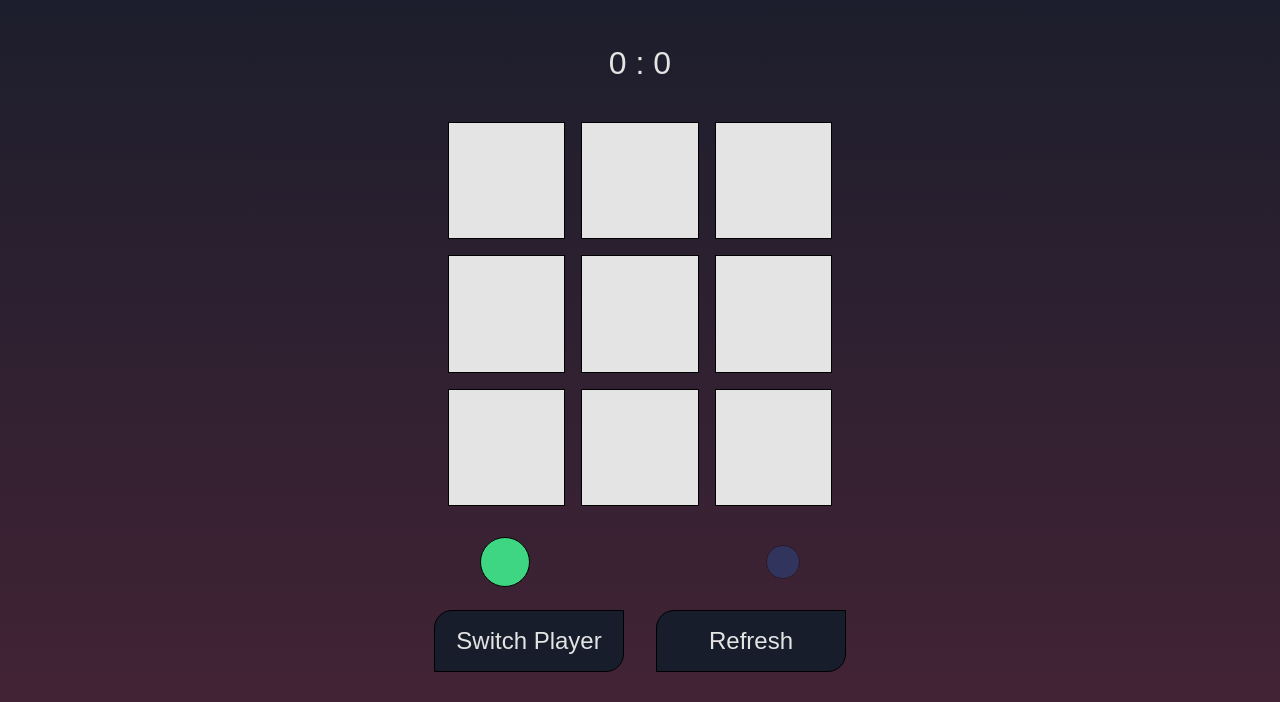
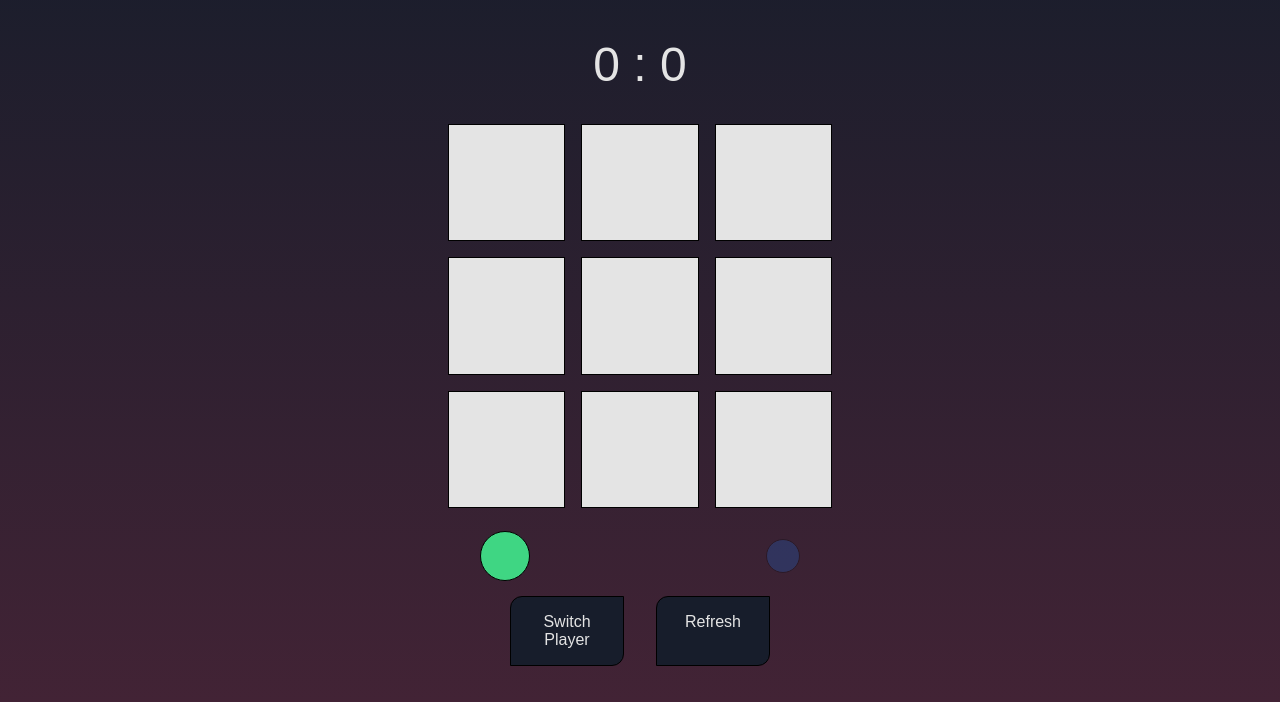
Before and after one commit to emrunyx/tictactoe, a website: page src/index.html in a window 1280 px wide. Shown: the part 98-800 px from the top of the page. Drawn offline with Linux system fonts and the light colour scheme.

Commit message:
More style changes

```diff
--- a/src/styles.css
+++ b/src/styles.css
@@ -45,8 +45,8 @@ h1
 /* The score label paragraph at the top*/
 p
 {
-    margin: var(--default-threshold);
-    font-size: 2em;
+    margin: calc(0.5 *var(--default-threshold));
+    font-size: 3em;
     padding: 0;
 }
 
@@ -177,13 +177,13 @@ p
 /* Look of a button at the top of the page */
 .gameLogicButton
 {
-    width: 6.5em;
+    width: 5em;
     background: var(--globalgrey);
     margin: var(--default-threshold);
     border: clamp(1px, 1px, 5px) solid black;
     padding: var(--default-threshold);
     border-radius: 0.75em 0 0.75em 0;
-    font-size: 1.5em;
+    font-size: 1em;
     text-align: center;
     opacity: 0.5;
     transition: 0.5s ease;
```
